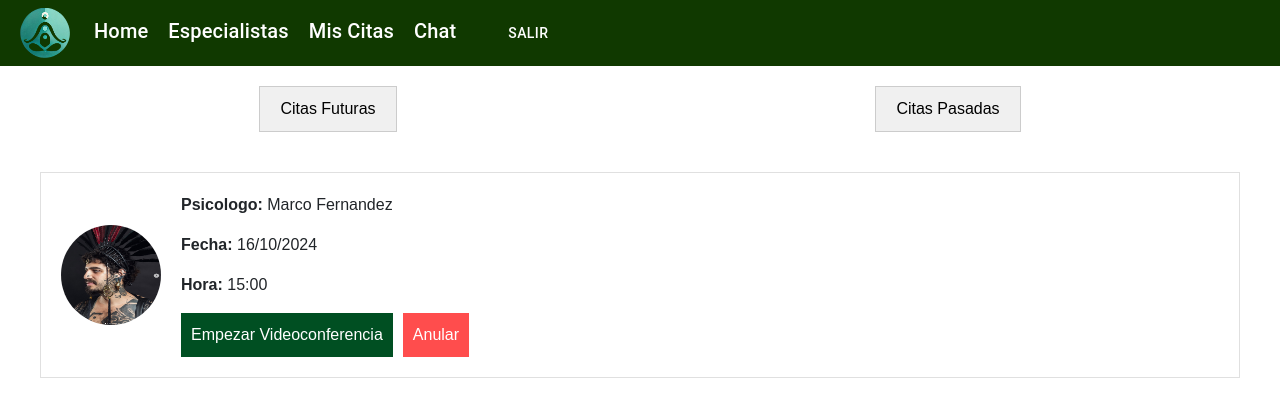
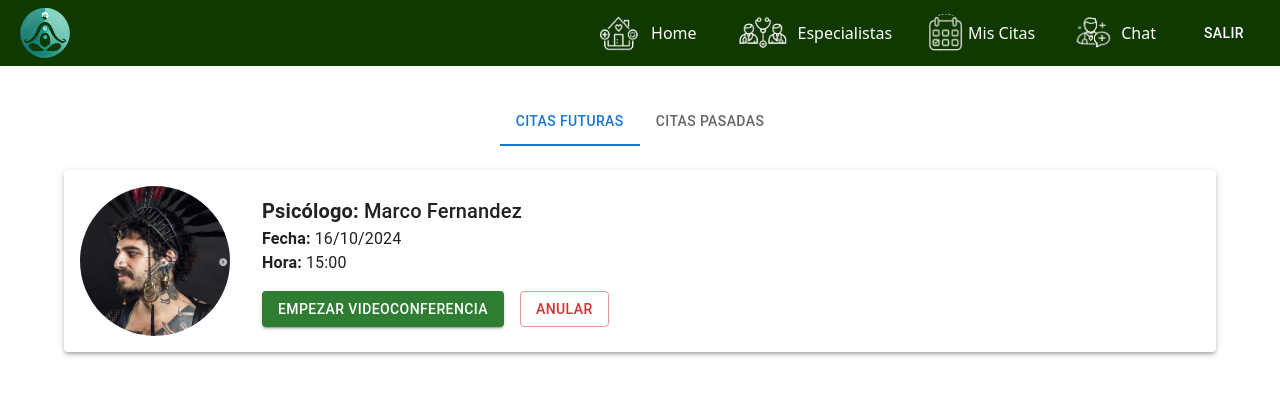
Before and after one commit to gustavosg1/Equilibria, a React (Create React App) app in the folder frontend-react/: page /MisCitas in a window 1280 px wide. Shown: the top 416 px of the page. Built offline with nearby package versions, Linux system fonts and the light colour scheme; no server answers; sample sign-in values are in the browser's storage.

Commit message:
llista de psicolegs

```diff
--- a/frontend-react/src/components/Menu.js
+++ b/frontend-react/src/components/Menu.js
@@ -2,18 +2,22 @@ import React from 'react';
 import { Link, useNavigate } from 'react-router-dom';
 import { signOut } from 'firebase/auth';
 import { auth } from '../firebase/FirebaseConfig';
-import { AppBar, Toolbar, IconButton, Typography, Box, Button } from '@mui/material';
+import { AppBar, Toolbar, IconButton, Button, Box } from '@mui/material';
 import { styled } from '@mui/system';
 
+// Estilização do AppBar
 const StyledAppBar = styled(AppBar)({
   backgroundColor: '#103900',
   color: '#ffffff',
   boxShadow: 'none',
 });
 
+// Estilização dos Links
 const StyledLink = styled(Link)({
   textDecoration: 'none',
   color: '#ffffff',
+  display: 'flex',
+  alignItems: 'center',
   marginRight: '20px',
   '&:hover': {
     color: '#1e90ff',
@@ -23,30 +27,46 @@ const StyledLink = styled(Link)({
 function Menu() {
   const navigate = useNavigate();
 
+  // Função de logout
   async function HandleLogout() {
     try {
       await signOut(auth);
       navigate('/');
     } catch (error) {
-      console.error('Error al hacer logout', error);
+      console.error('Erro ao fazer logout:', error);
     }
   }
 
   return (
     <StyledAppBar position="static">
       <Toolbar>
+        {/* Logo à esquerda */}
         <IconButton edge="start" color="inherit" aria-label="menu" sx={{ mr: 2 }}>
-          <img src='/images/Logo.png' alt="Logo" style={{ height: '50px', width: '50px' }} />
+          <img src="/images/Logo.png" alt="Logo" style={{ height: '50px', width: '50px' }} />
         </IconButton>
-        <Typography variant="h6" component="div" sx={{ flexGrow: 1, justifyContent: "right" }}>
-          <StyledLink to="/Perfil">Home</StyledLink>
-          <StyledLink to="/Especialistas">Especialistas</StyledLink>
-          <StyledLink to="/MisCitas">Mis Citas</StyledLink>
-          <StyledLink to="#">Chat</StyledLink>
-          <Button color="inherit" onClick={HandleLogout} sx={{ marginLeft: '20px' }}>
+
+        {/* Itens do menu alinhados à direita */}
+        <Box sx={{ display: "flex", marginLeft: "auto", alignItems: "center", gap: 2 }}>
+          <StyledLink to="/Perfil">
+            <img src="/images/icono-home.png" alt="Home" style={{ width: '55px', height: '40px', marginRight: '5px' }} />
+            Home
+          </StyledLink>
+          <StyledLink to="/Especialistas">
+            <img src="/images/icono-especialistas.png" alt="Especialistas" style={{ width: '60px', height: '45px', marginRight: '5px' }} />
+            Especialistas
+          </StyledLink>
+          <StyledLink to="/MisCitas">
+            <img src="/images/icono-mis-citas.png" alt="Mis Citas" style={{ width: '35px', height: '35  px', marginRight: '5px' }} />
+            Mis Citas
+          </StyledLink>
+          <StyledLink to="#">
+            <img src="/images/icono-chat.png" alt="Chat" style={{ width: '45px', height: '40px', marginRight: '5px' }} />
+            Chat
+          </StyledLink>
+          <Button color="inherit" onClick={HandleLogout}>
             Salir
           </Button>
-        </Typography>
+        </Box>
       </Toolbar>
     </StyledAppBar>
   );
--- a/frontend-react/src/pages/Especialistas.js
+++ b/frontend-react/src/pages/Especialistas.js
@@ -1,58 +1,112 @@
-import React from 'react';
-import './styles/Especialistas.css';
-import Menu from '../components/Menu'
+import React, {useState, useEffect} from 'react';
+import { AppBar, Toolbar, TextField, MenuItem, Select, Box, Card, CardContent, CardMedia, Typography, Grid, Container } from '@mui/material';
+import Menu from '../components/Menu';
+import { getFirestore, doc, getDoc, collection, getDocs } from 'firebase/firestore';
 
-const psychologists = [
-  {
-    name: "Marco Fernandez",
-    license: "COP: MP 3902",
-    description: "Hola, soy Marco y aquí pongo una descripción mía. Aquí hablo de mi experiencia, mis estudios, mis certificaciones, mis especialidades y lo que se me ocurra.",
-    price: 40,
-    imgSrc: "images/psicolog.png" // Replace with actual image path or URL
-  },
-  // More psychologists can be added here
-];
+function Especialistas(){
 
-const PsychologistCard = ({ psychologist }) => (
-  <div className="psychologist-card">
-    <img src={psychologist.imgSrc} alt={`${psychologist.name}`} className="psychologist-image" />
-    <div className="psychologist-info">
-      <h3>{psychologist.name}</h3>
-      <p>{psychologist.license}</p>
-      <p>{psychologist.description}</p>
-      <p><strong>${psychologist.price}.00/h</strong></p>
-    </div>
-  </div>
-);
+  const [psychologists, setPsychologists] = useState([]);
+  const db = getFirestore();
 
-const Especialistas = () => {
+  const psychologistCollection = collection(db, 'psychologist');
+
+  useEffect(() => {
+
+    async function goThroughData(){
+      try {
+        const snapshot = await getDocs(psychologistCollection);
+        const filteredPsychologists = [];
+
+        snapshot.forEach((doc) => {
+          if (doc.data().hasOwnProperty('visible') && doc.data().visible === true) {
+            filteredPsychologists.push({ id: doc.id, ...doc.data() });
+          }
+        });
+
+        console.log(filteredPsychologists);
+
+        setPsychologists(filteredPsychologists);
+
+      } catch (error) {
+        console.error('Erro ao buscar documentos:', error);
+      }
+    }
+
+  goThroughData();
+  },[]);
+
+
+
+  // Card do psicólogo
+  const PsychologistCard = ({ psychologist }) => (
+    <Card sx={{ display: 'flex', mb: 2, p: 2, boxShadow: 3, width: '100%'  }}>
+      <CardMedia
+        component="img"
+        sx={{ width: 150, height: 150, borderRadius: '50%' }}
+        image={psychologist.photoURL}
+        alt={psychologist.name}
+      />
+      <Box sx={{ display: 'flex', flexDirection: 'column', ml: 2 }}>
+        <CardContent>
+          <Typography variant="h6" component="div">
+            {psychologist.name}
+          </Typography>
+          <Typography variant="subtitle2" color="textSecondary">
+            {psychologist.licenceNumber}
+          </Typography>
+          <Typography variant="body2" sx={{ mt: 1 }}>
+            {psychologist.description}
+          </Typography>
+          <Typography variant="body1" fontWeight="bold" sx={{ mt: 2 }}>
+            ${psychologist.price}.00/h
+          </Typography>
+        </CardContent>
+      </Box>
+    </Card>
+  );
+
   return (
-    <div className="app-container">
-      <Menu/>
-      <div className="search-container">
-        <input type="text" placeholder="Buscar..." className="search-bar" />
-        <div className="filters">
-          <select>
-            <option>Precio</option>
-            {/* More price options */}
-          </select>
-          <select>
-            <option>Especialidad</option>
-            {/* More specialties */}
-          </select>
-          <select>
-            <option>Idioma</option>
-            {/* More language options */}
-          </select>
-        </div>
-      </div>
+    <Box>
+      {/* Menu */}
+      <Menu />
 
-      <div className="psychologist-list">
-        {psychologists.map((psychologist, index) => (
-          <PsychologistCard key={index} psychologist={psychologist} />
-        ))}
-      </div>
-    </div>
+      {/* Container Principal */}
+      <Container sx={{ mt: 4 }}>
+        {/* Campo de busca e filtros */}
+        <Box sx={{ display: 'flex', flexDirection: 'column', gap: 2, mb: 4 }}>
+          <TextField
+            placeholder="Buscar..."
+            variant="outlined"
+            fullWidth
+            sx={{ backgroundColor: 'white' }}
+          />
+
+          <Box sx={{ display: 'flex', justifyContent: 'flex-end', gap: 2 }}>
+            <Select defaultValue="Precio" variant="outlined" size="small">
+              <MenuItem value="Precio">Precio</MenuItem>
+              {/* Adicione mais opções */}
+            </Select>
+            <Select defaultValue="Especialidad" variant="outlined" size="small">
+              <MenuItem value="Especialidad">Especialidad</MenuItem>
+              {/* Adicione mais opções */}
+            </Select>
+            <Select defaultValue="Idioma" variant="outlined" size="small">
+              <MenuItem value="Idioma">Idioma</MenuItem>
+              {/* Adicione mais opções */}
+            </Select>
+          </Box>
+        </Box>
+
+        {/* Lista de psicólogos */}
+        <Grid container spacing={3}>
+          {psychologists.map((psychologist) => (
+            <Grid item xs={12} md={12} key={psychologist.id}>
+              <PsychologistCard psychologist={psychologist} />
+            </Grid>
+          ))}
+        </Grid>
+      </Container>
+    </Box>
   );
 };
 
--- a/frontend-react/src/pages/MisCitas.js
+++ b/frontend-react/src/pages/MisCitas.js
@@ -1,49 +1,82 @@
 import React from 'react';
-import './styles/MisCitas.css';
+import { AppBar, Toolbar, Box, Typography, Button, Container, Card, CardMedia, CardContent, Grid, Tabs, Tab } from '@mui/material';
 import Menu from '../components/Menu';
 
+// Dados de exemplo das consultas
 const appointments = [
   {
     psychologist: {
       name: "Marco Fernandez",
-      imgSrc: "images/psicolog.png", // Replace with actual image path or URL
+      imgSrc: "images/psicolog.png", // Substitua com o caminho real
     },
     date: "16/10/2024",
     time: "15:00",
   },
-  // More appointments can be added here
+  // Adicione mais consultas aqui
 ];
 
+// Componente de Card para cada consulta
 const AppointmentCard = ({ appointment }) => (
-  <div className="appointment-card">
-    <img src={appointment.psychologist.imgSrc} alt={`${appointment.psychologist.name}`} className="psychologist-image" />
-    <div className="appointment-info">
-      <p><strong>Psicologo:</strong> {appointment.psychologist.name}</p>
-      <p><strong>Fecha:</strong> {appointment.date}</p>
-      <p><strong>Hora:</strong> {appointment.time}</p>
-      <button className="video-session-button">Empezar Videoconferencia</button>
-      <button className="cancel-button">Anular</button>
-    </div>
-  </div>
+  <Card sx={{ display: 'flex', mb: 2, boxShadow: 3 }}>
+    <CardMedia
+      component="img"
+      sx={{ width: 150, height: 150, borderRadius: '50%', objectFit: 'cover', m: 2 }}
+      image={appointment.psychologist.imgSrc}
+      alt={appointment.psychologist.name}
+    />
+    <Box sx={{ display: 'flex', flexDirection: 'column', justifyContent: 'center', flexGrow: 1, p: 2 }}>
+      <Typography variant="h6"><strong>Psicólogo:</strong> {appointment.psychologist.name}</Typography>
+      <Typography variant="body1"><strong>Fecha:</strong> {appointment.date}</Typography>
+      <Typography variant="body1" sx={{ mb: 2 }}><strong>Hora:</strong> {appointment.time}</Typography>
+      <Box sx={{ display: 'flex', gap: 2 }}>
+        <Button variant="contained" color="success">
+          Empezar Videoconferencia
+        </Button>
+        <Button variant="outlined" color="error">
+          Anular
+        </Button>
+      </Box>
+    </Box>
+  </Card>
 );
 
 const MisCitas = () => {
+  const [tabValue, setTabValue] = React.useState(0);
+
+  const handleChange = (event, newValue) => {
+    setTabValue(newValue);
+  };
+
   return (
-    <div className="app-container">
-      <Menu/>
+    <Box>
+      {/* Menu */}
+      <Menu />
 
-      <div className="appointments-container">
-        <div className="tabs">
-          <button className="tab-button">Citas Futuras</button>
-          <button className="tab-button">Citas Pasadas</button>
-        </div>
-        <div className="appointment-list">
+      {/* Container Principal */}
+      <Container sx={{ mt: 4 }}>
+        {/* Tabs para Citas Futuras e Citas Pasadas */}
+        <Tabs
+          value={tabValue}
+          onChange={handleChange}
+          centered
+          textColor="primary"
+          indicatorColor="primary"
+          sx={{ mb: 3 }}
+        >
+          <Tab label="Citas Futuras" />
+          <Tab label="Citas Pasadas" />
+        </Tabs>
+
+        {/* Lista de Consultas */}
+        <Grid container spacing={2}>
           {appointments.map((appointment, index) => (
-            <AppointmentCard key={index} appointment={appointment} />
+            <Grid item xs={12} key={index}>
+              <AppointmentCard appointment={appointment} />
+            </Grid>
           ))}
-        </div>
-      </div>
-    </div>
+        </Grid>
+      </Container>
+    </Box>
   );
 };
 
--- a/frontend-react/src/pages/ProfilePageClient.js
+++ b/frontend-react/src/pages/ProfilePageClient.js
@@ -57,7 +57,8 @@ function ProfilePage() {
   }, [user, db, photo]);
 
   return (
-    <Box sx={{ flexGrow: 1, p: 3 }}>
+    <Box>
+      {/* Menu */}
       <Menu />
 
       <Grid container spacing={3} mt={4}>
```
Also changed, not shown: frontend-react/src/components/EditarPerfilPsicolog.js (+19 -2 lines), frontend-react/src/components/styles/Menu.css (deleted, +0 -22 lines), frontend-react/src/pages/ProfilePagePsychologist.js (+7 -6 lines).
